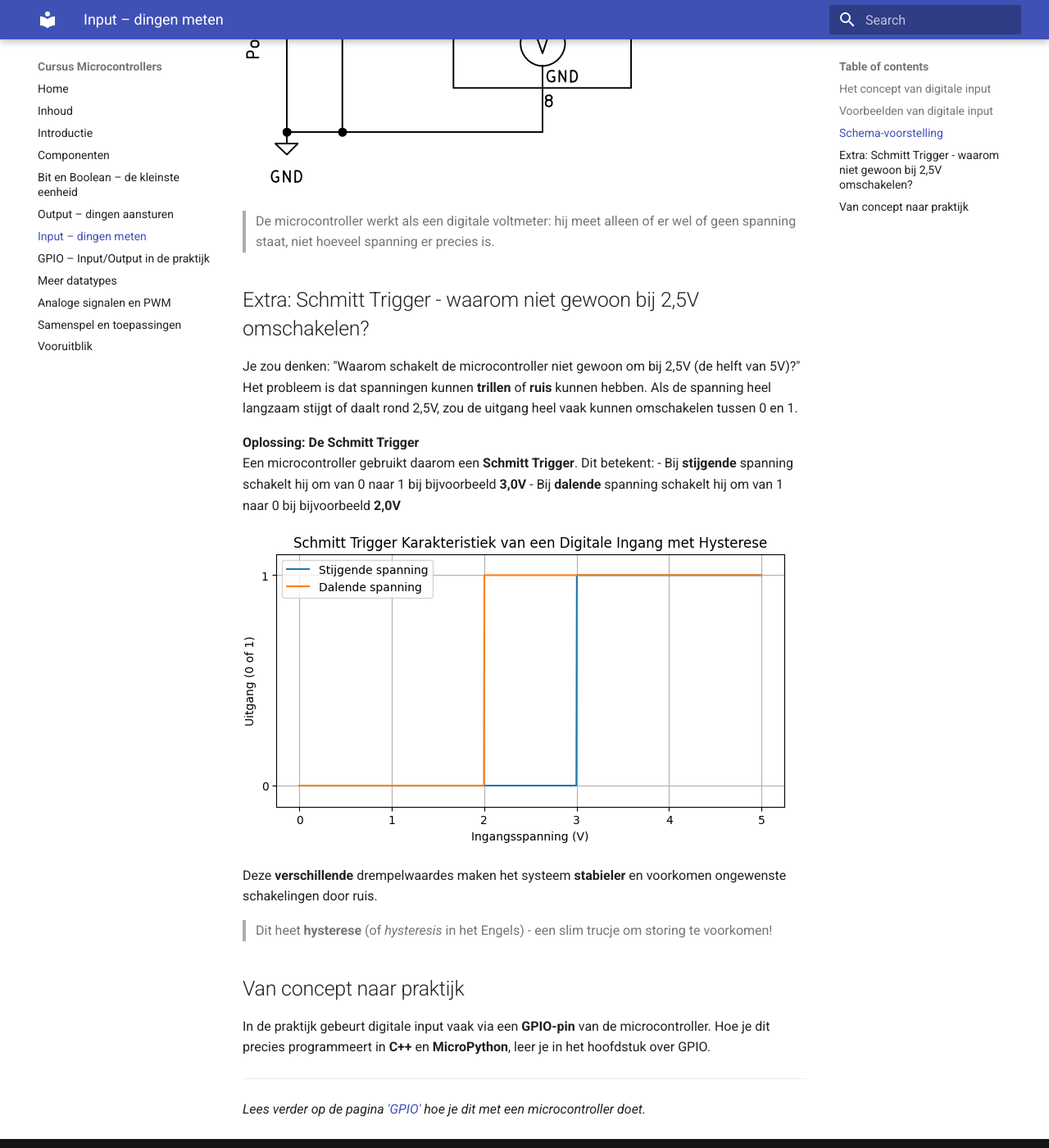
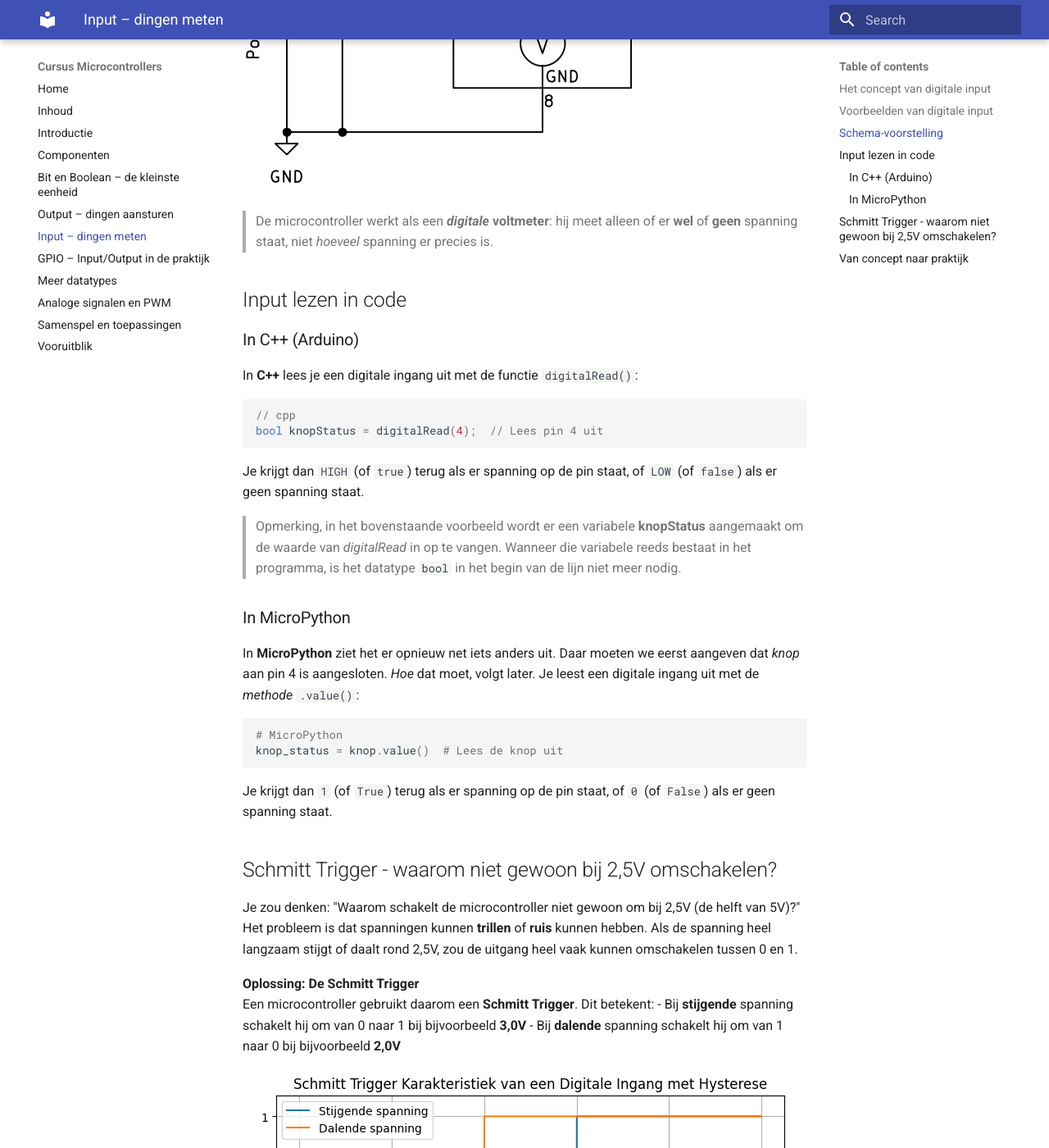
Before and after one commit to guybuys/CursusMicrocontrollers, an MkDocs documentation site: the page built from docs/input.md, in a window 1280 px wide and 1400 px high, scrolled down 1240 px. Shown: the whole window at 82% size. Built offline with MkDocs 1.6.1 and Material for MkDocs 9.7.7, drawn with Linux system fonts in a browser that asks for light colours; some of the changed text lies outside the part shown.

Commit message:
Code toegevoegd aan het Input hoofdstuk

````diff
--- a/docs/input.md
+++ b/docs/input.md
@@ -1,6 +1,6 @@
 # Input – Dingen meten
 
-Input betekent dat de microcontroller informatie ontvangt uit de buitenwereld. Dit kan bijvoorbeeld een knop, een sensor of een schakelaar zijn.
+Input betekent dat de microcontroller informatie ontvangt uit *de buitenwereld*. Dit kan bijvoorbeeld een knop, een sensor of een schakelaar zijn.
 
 ## Het concept van digitale input
 
@@ -28,13 +28,37 @@ Zo werkt digitale input ook: de microcontroller meet of er spanning staat op een
 
 ## Schema-voorstelling
 
-Net zoals bij output kunnen we dit voorstellen in een schema:
+Net zoals bij **output** kunnen we dit voorstellen in een **schema**:
 
 ![Input schema](img/ac_input_dt.png)
 
-> De microcontroller werkt als een digitale voltmeter: hij meet alleen of er wel of geen spanning staat, niet hoeveel spanning er precies is.
+> De microcontroller werkt als een ***digitale* voltmeter**: hij meet alleen of er **wel** of **geen** spanning staat, niet *hoeveel* spanning er precies is.
 
-## Extra: Schmitt Trigger - waarom niet gewoon bij 2,5V omschakelen?
+## Input lezen in code
+
+### In C++ (Arduino)
+
+In **C++** lees je een digitale ingang uit met de functie `digitalRead()`:
+
+```cpp
+// cpp
+bool knopStatus = digitalRead(4);  // Lees pin 4 uit
+```
+Je krijgt dan `HIGH` (of `true`) terug als er spanning op de pin staat, of `LOW` (of `false`) als er geen spanning staat.
+
+> Opmerking, in het bovenstaande voorbeeld wordt er een variabele **knopStatus** aangemaakt om de waarde van *digitalRead* in op te vangen. Wanneer die variabele reeds bestaat in het programma, is het datatype `bool` in het begin van de lijn niet meer nodig.
+
+### In MicroPython
+
+In **MicroPython** ziet het er opnieuw net iets anders uit. Daar moeten we eerst aangeven dat *knop* aan pin 4 is aangesloten. *Hoe* dat moet, volgt later. Je leest een digitale ingang uit met de *methode* `.value()`:
+
+```python
+# MicroPython
+knop_status = knop.value()  # Lees de knop uit
+```
+Je krijgt dan `1` (of `True`) terug als er spanning op de pin staat, of `0` (of `False`) als er geen spanning staat.
+
+## Schmitt Trigger - waarom niet gewoon bij 2,5V omschakelen?
 
 Je zou denken: "Waarom schakelt de microcontroller niet gewoon om bij 2,5V (de helft van 5V)?"
 Het probleem is dat spanningen kunnen **trillen** of **ruis** kunnen hebben. Als de spanning heel langzaam stijgt of daalt rond 2,5V, zou de uitgang heel vaak kunnen omschakelen tussen 0 en 1.
````
